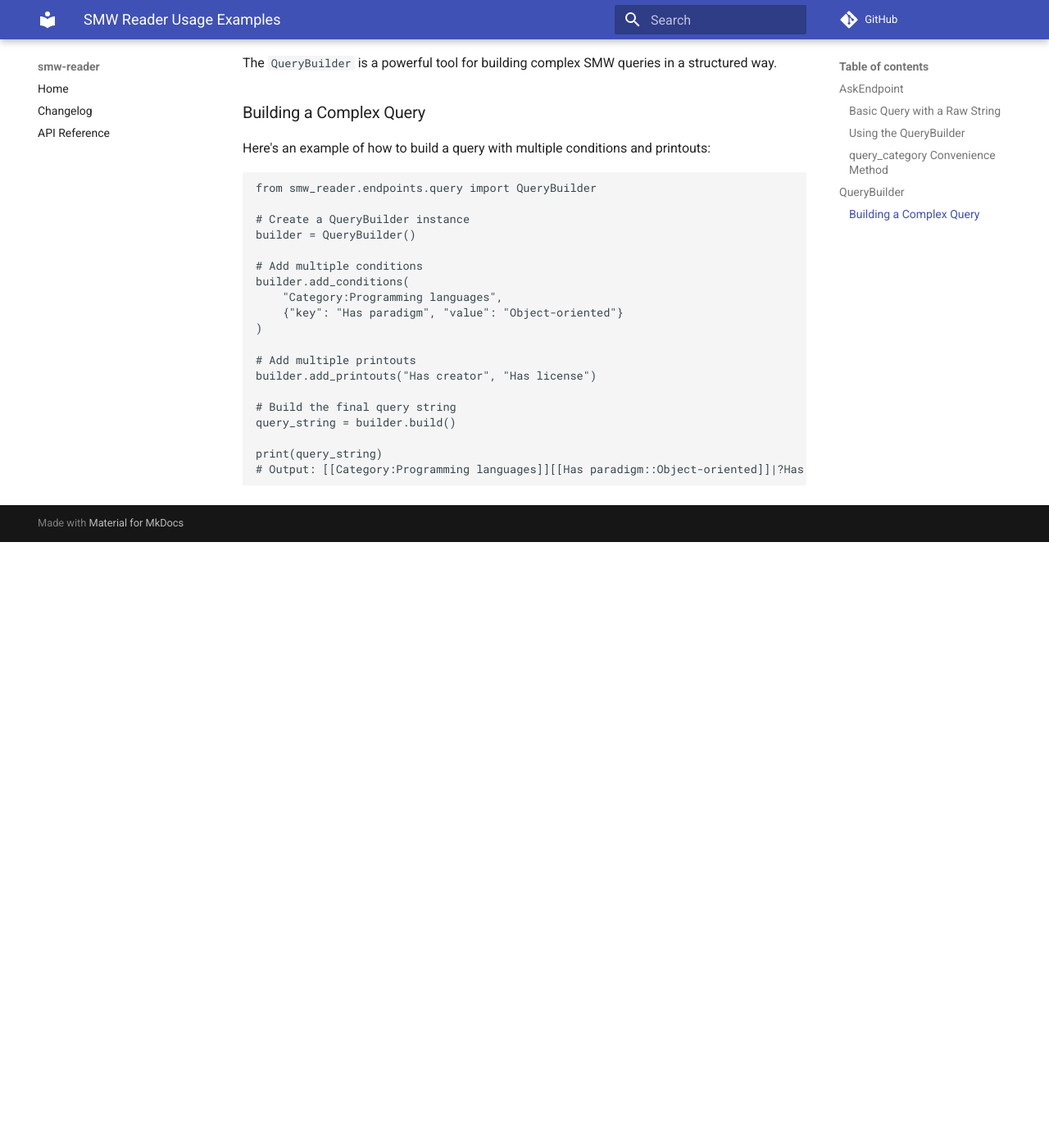
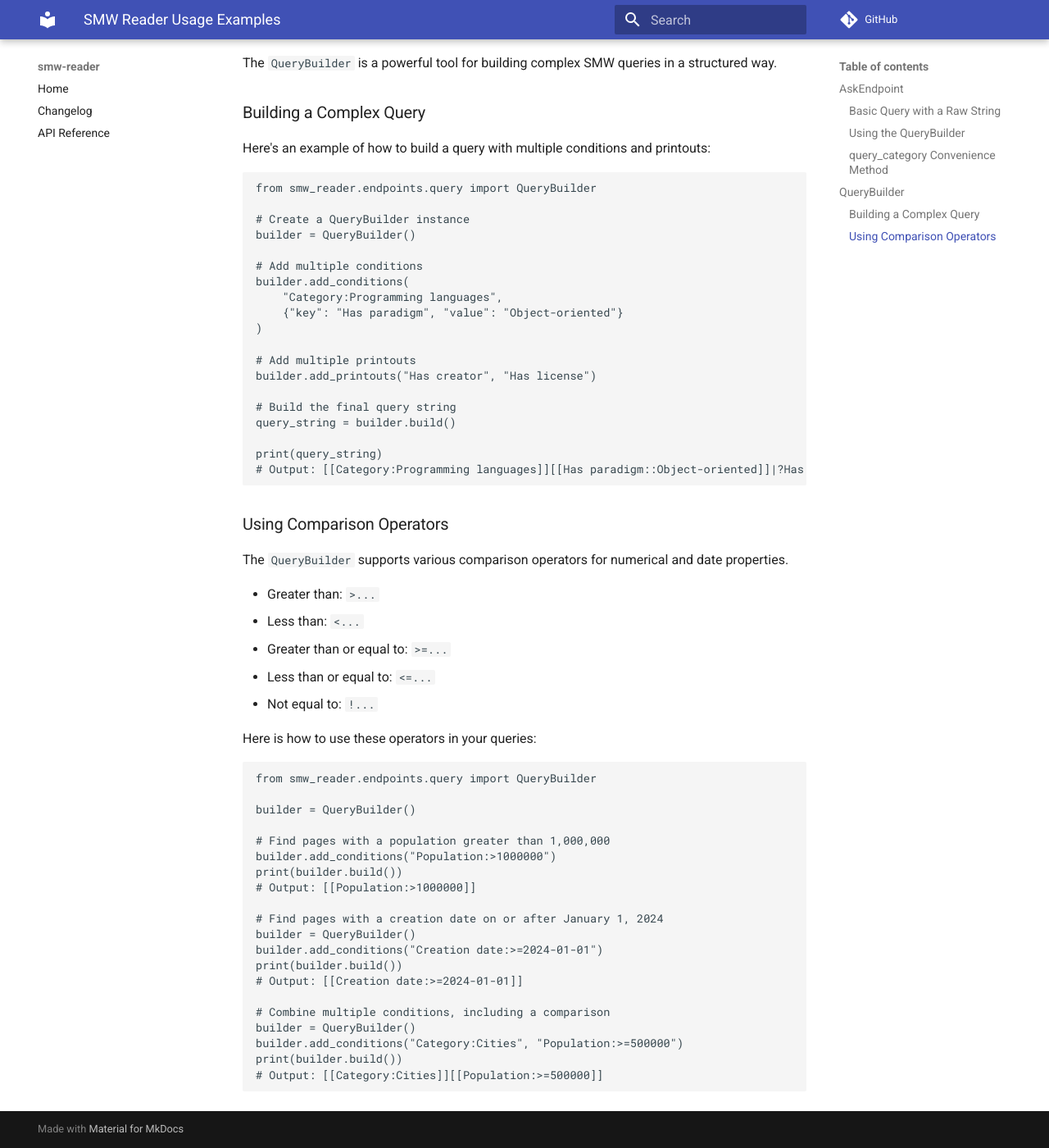
Before and after one commit to Kugeleis/smw-reader, an MkDocs documentation site: the page built from docs/sphinx/EXAMPLES.md, in a window 1280 px wide and 1400 px high, scrolled down 1532 px. Shown: the whole window at 82% size. Built offline with MkDocs 1.6.1 and Material for MkDocs 9.7.7, drawn with Linux system fonts in a browser that asks for light colours; comment, search, counter and statistics services are not loaded; before the commit the page ends 2193 px from its top, so only the background shows below that.

Commit message:
docs: extend QueryBuilder usage examples
The usage examples for the QueryBuilder were a bit thin. This change extends the usage examples with more advanced cases. It now shows valid comparison operators for dates and select examples valid for the smw ask query syntax.

````diff
--- a/docs/sphinx/EXAMPLES.md
+++ b/docs/sphinx/EXAMPLES.md
@@ -92,3 +92,38 @@ query_string = builder.build()
 print(query_string)
 # Output: [[Category:Programming languages]][[Has paradigm::Object-oriented]]|?Has creator|?Has license
 ```
+
+### Using Comparison Operators
+
+The `QueryBuilder` supports various comparison operators for numerical and date properties.
+
+- Greater than: `>...`
+- Less than: `<...`
+- Greater than or equal to: `>=...`
+- Less than or equal to: `<=...`
+- Not equal to: `!...`
+
+Here is how to use these operators in your queries:
+
+```python
+from smw_reader.endpoints.query import QueryBuilder
+
+builder = QueryBuilder()
+
+# Find pages with a population greater than 1,000,000
+builder.add_conditions("Population:>1000000")
+print(builder.build())
+# Output: [[Population:>1000000]]
+
+# Find pages with a creation date on or after January 1, 2024
+builder = QueryBuilder()
+builder.add_conditions("Creation date:>=2024-01-01")
+print(builder.build())
+# Output: [[Creation date:>=2024-01-01]]
+
+# Combine multiple conditions, including a comparison
+builder = QueryBuilder()
+builder.add_conditions("Category:Cities", "Population:>=500000")
+print(builder.build())
+# Output: [[Category:Cities]][[Population:>=500000]]
+```
````
